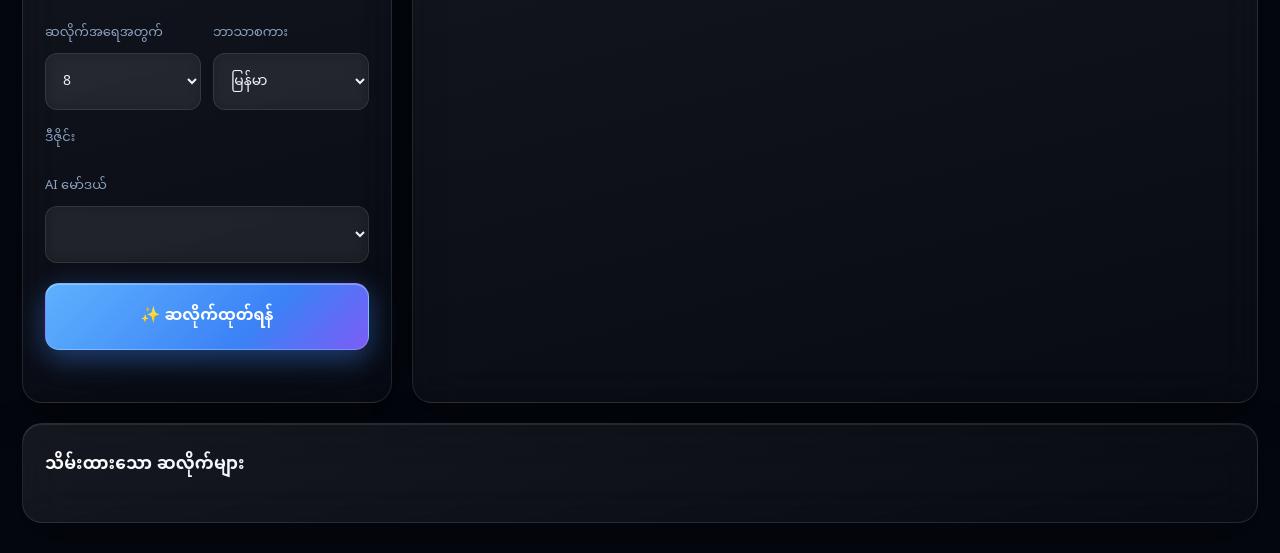
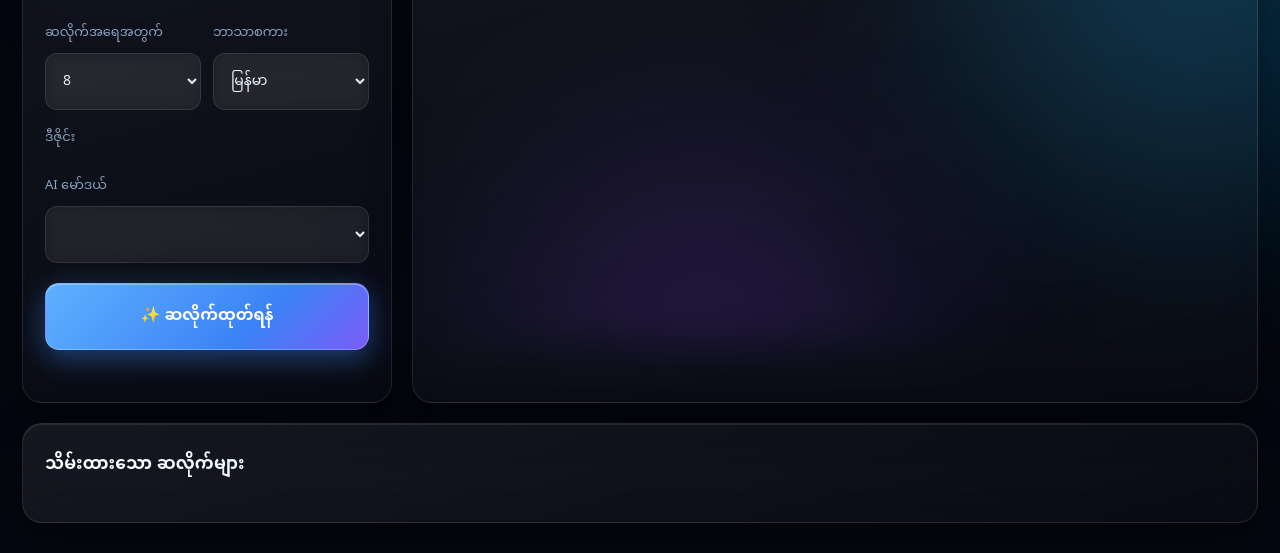
Before and after one commit to mymyanmarland/ppt-slide-maker, a website: page public/index.html in a window 1280 px wide. Shown: the part 454-1007 px from the top of the page. Drawn offline with Linux system fonts and the light colour scheme; no server answers.

Commit message:
glassmorphism redesign: midnight-glass theme, cards+stats layouts, glass UI

```diff
--- a/public/index.html
+++ b/public/index.html
@@ -7,6 +7,9 @@
 <link rel="stylesheet" href="styles.css">
 </head>
 <body>
+<div class="bg-orbs" aria-hidden="true">
+  <span class="orb o1"></span><span class="orb o2"></span><span class="orb o3"></span>
+</div>
 <header class="topbar">
   <div class="brand">
     <div class="logo">▦</div>
```
